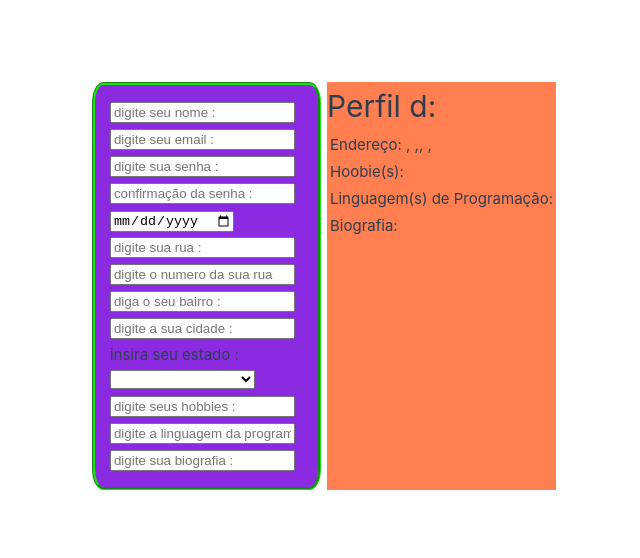
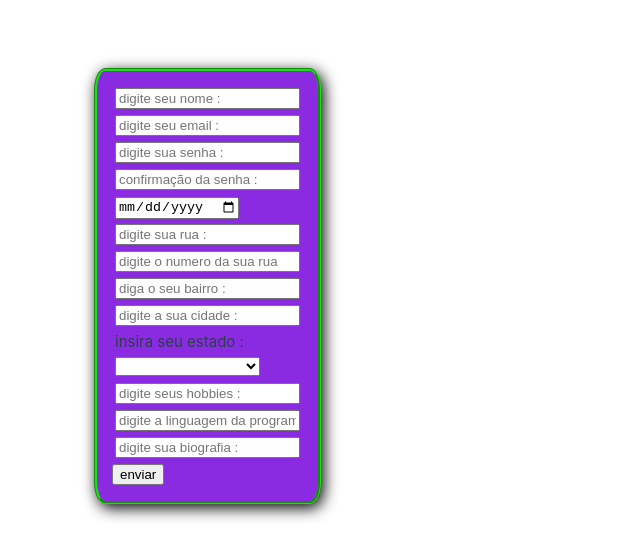
Before and after one commit to guilhermepassos1/trabalhoVUE, a Vue app: page / in a window 1280 px wide. Shown: the part 114-672 px from the top of the page, without its empty margins (316-956 px from the left). Built offline with nearby package versions, Linux system fonts and the light colour scheme.

Commit message:
botao editar

```diff
--- a/index.html
+++ b/index.html
@@ -1,5 +1,5 @@
 <!DOCTYPE html>
-<html lang="en">
+<html lang="pt-br">
   <head>
     <meta charset="UTF-8">
     <link rel="icon" href="/favicon.ico">
--- a/src/App.vue
+++ b/src/App.vue
@@ -1,85 +1,112 @@
-<script>
+<script setup>
 import { ref } from 'vue'
-
 
 const nome = ref('')
 const email = ref('')
 const senha = ref('')
 const confirmacaosenha = ref('')
-const datadenascimento= ref('')
+const datadenascimento = ref('')
 const enderecorua = ref('')
 const endereconumero = ref('')
 const enderecobairro = ref('')
 const cidade = ref('')
 const estado = ref('')
-const hobbies = ref('')
-const linguagem = ref('')
+const hobbies = ref([])
+const linguagem = ref([])
 const biografia = ref('')
 
+
+const novaLinguagem = ref('')
+const novoHobbie = ref('')
+
+const aparecer = ref(false)
+
+function validacao() {
+if( confirmacaosenha.value != senha.value) {
+  alert("Confirmação de senha invalida")
+
+}
+else { aparecer.value = !aparecer.value }
+}
 
 </script>
 
 <template>
   <div id="editar">
+    <div>
       <div class="nome">
-<input type="text" v-model="nome" placeholder="digite seu nome :"></div>
+        <input type="text" v-model="nome" placeholder="digite seu nome :">
+      </div>
       <div class="email">
-<input type="email" v-model="email" placeholder="digite seu email :"/></div>
+        <input type="email" v-model="email" placeholder="digite seu email :" />
+      </div>
       <div class="senha">
-<input type="password" v-model="senha" placeholder="digite sua senha :"/></div>
+        <input type="password" v-model="senha" placeholder="digite sua senha :" />
+      </div>
       <div class="confirmação_senha">
-<input type="password" v-model="confirmacaosenha" placeholder="confirmação da senha :"/></div>
+        <input type="password" v-model="confirmacaosenha" placeholder="confirmação da senha :" />
+      </div>
       <div class="data">
-<input type="date" v-model="datadenascimento" placeholder="digite sua data de nascimento :"/></div>
+        <input type="date" v-model="datadenascimento" placeholder="digite sua data de nascimento :" />
+      </div>
       <div class="rua">
-<input type="text" v-model="enderecorua" placeholder="digite sua rua :"/></div>
+        <input type="text" v-model="enderecorua" placeholder="digite sua rua :" />
+      </div>
       <div class="numero_rua">
-<input type="number" v-model="endereconumero" placeholder="digite o numero da sua rua :"/></div>
+        <input type="number" v-model="endereconumero" placeholder="digite o numero da sua rua :" />
+      </div>
       <div class="bairro">
-<input type="text" v-model="enderecobairro" placeholder="diga o seu bairro :"/></div>
+        <input type="text" v-model="enderecobairro" placeholder="diga o seu bairro :" />
+      </div>
       <div class="cidade">
-<input type="text" v-model="cidade" placeholder="digite a sua cidade :"/></div>
-<div class = "estado">
+        <input type="text" v-model="cidade" placeholder="digite a sua cidade :" />
+      </div>
+      <div class="estado">
         <h4>insira seu estado :</h4>
         <select v-model="estado">
-<option value = "AC">Acre</option>
-<option value = "AL">Alagoas</option>
-<option value = "AP">Amapa</option>
-<option value = "AM">Amazonas</option>
-<option value = "BA">Bahia</option>
-<option value = "CE">Ceara</option>
-<option value = "DF">Distrito Federal</option>
-<option value = "ES">Espirito Santo</option>
-<option value = "GO">Goias</option>
-<option value = "MA">Maranhão</option>
-<option value = "MT">Mato Grosso</option>
-<option value = "MS">Mato Grosso Do Sul</option>
-<option value = "MG">Minas Gerais</option>
-<option value = "PA">Para</option>
-<option value = "PB">Paraiba</option>
-<option value = "PR">Parana</option>
-<option value = "PE">Pernanbuco</option>
-<option value = "PI">Piaui</option>
-<option value = "RJ">Rio De Janeiro</option>
-<option value = "RN">Rio Grande do Norte</option>
-<option value = "RS">Rio Grande Do Sul</option>
-<option value = "RO">Rondonia</option>
-<option value = "RR">Roraima</option>
-<option value = "SC">Santa Catarina</option>
-<option value = "SP">São Paulo</option>
-<option value = "SE">Sergipe</option>
-<option value = "TO">Tocantins</option>
-</select></div>
-<div class="hobbies"><input type="text" v-model="hobbies" placeholder="digite seus hobbies :"/></div>
+          <option value="AC">Acre</option>
+          <option value="AL">Alagoas</option>
+          <option value="AP">Amapa</option>
+          <option value="AM">Amazonas</option>
+          <option value="BA">Bahia</option>
+          <option value="CE">Ceara</option>
+          <option value="DF">Distrito Federal</option>
+          <option value="ES">Espirito Santo</option>
+          <option value="GO">Goias</option>
+          <option value="MA">Maranhão</option>
+          <option value="MT">Mato Grosso</option>
+          <option value="MS">Mato Grosso Do Sul</option>
+          <option value="MG">Minas Gerais</option>
+          <option value="PA">Para</option>
+          <option value="PB">Paraiba</option>
+          <option value="PR">Parana</option>
+          <option value="PE">Pernanbuco</option>
+          <option value="PI">Piaui</option>
+          <option value="RJ">Rio De Janeiro</option>
+          <option value="RN">Rio Grande do Norte</option>
+          <option value="RS">Rio Grande Do Sul</option>
+          <option value="RO">Rondonia</option>
+          <option value="RR">Roraima</option>
+          <option value="SC">Santa Catarina</option>
+          <option value="SP">São Paulo</option>
+          <option value="SE">Sergipe</option>
+          <option value="TO">Tocantins</option>
+        </select>
+      </div>
+      <div class="hobbies"><input type="text" v-model="novoHobbie" @keypress.enter="hobbies.push(novoHobbie); novoHobbie = ''" placeholder="digite seus hobbies :" /></div>
 
       <div class="linguagem">
-<input type="text" v-model="linguagem" placeholder="digite a linguagem da programação :"/></div>
+        <input type="text" v-model="novaLinguagem" @keypress.enter="linguagem.push(novaLinguagem); novaLinguagem = ''" placeholder="digite a linguagem da programação :" />
+      </div>
       <div class="biografia">
-<input type="text" v-model="biografia" placeholder="digite sua biografia :"/></div>
+        <input type="text" v-model="biografia" placeholder="digite sua biografia :" />
+      </div>
+      <button type="submit" @click="validacao"> enviar</button>
+    </div>
 
   </div>
-  <div id="resposta">
-    <h1>Perfil d:</h1>
+  <div id="resposta" v-if="aparecer">
+    <h1>Perfil depois de atualizado :</h1>
     <div class="nome_novo">
       <p>{{ nome }}</p>
     </div>
@@ -96,28 +123,33 @@ const biografia = ref('')
         {{ estado }}
       </p>
     </div>
-    <div class="hoobie_novo">Hoobie(s): {{ hobbies }}</div>
-    <div class="linguagem_nova">Linguagem(s) de Programação: {{ linguagem }}</div>
+    <div class="hoobie_novo">Hoobie(s): {{ hobbies.join(", ") }}</div>
+    <div class="linguagem_nova">Linguagem(s) de Programação: {{ linguagem.join(", ") }}</div>
     <div class="bio_nova">Biografia: {{ biografia }}</div>
+    <button type="submit" @click="validacao"> Editar</button>
+
   </div>
-
-
-
 </template>
 
 <style>
-div{
+div {
   margin: 3px;
 }
-#editar{
+
+#editar {
   background-color: blueviolet;
   border-radius: 5%;
-  border-color:rgb(28, 224, 21) ;
-  border-style:groove;
+  border-color: rgb(28, 224, 21);
+  border-style: groove;
   padding: 12px;
+  box-shadow: 3px 4px 15px black;
 }
-#resposta{
-  background-color: coral;
 
-}
-</style>
+#resposta {
+  background-color: rgb(255, 52, 52);
+  border-radius: 5%;
+  border-color: rgb(255, 229, 62);
+  border-style: groove;
+  padding: 12px;
+  box-shadow: 3px 4px 15px rgb(0, 0, 0);
+}</style>
```
Lines whose indentation alone changed are shown as unchanged.
